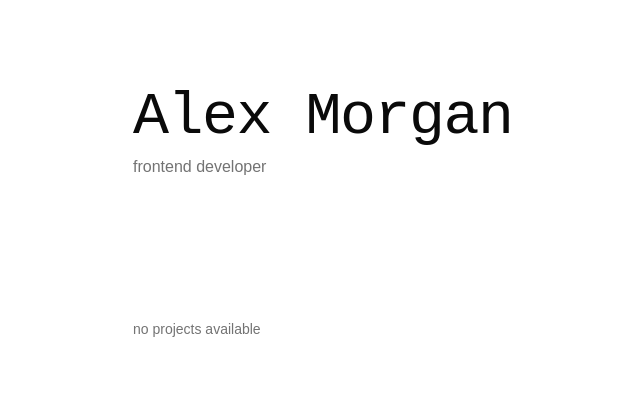
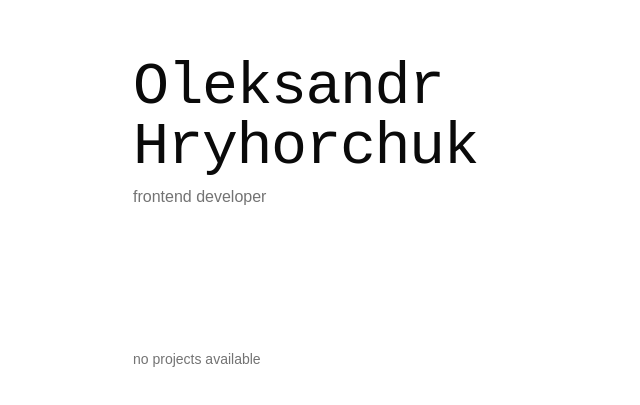
Before and after one commit to ImDarkly/portfolio, a React (Vite) app in the folder src/: page / in a window 1280 px wide. Shown: the part 145-550 px from the top of the page, without its empty margins (171-811 px from the left). Built offline with nearby package versions, Linux system fonts and the light colour scheme; no server answers.

Commit message:
Update personal identity and bio in hero section

```diff
--- a/src/src/components/sections/hero.tsx
+++ b/src/src/components/sections/hero.tsx
@@ -1,16 +1,16 @@
 export function Hero() {
   return (
     <section className="flex w-full flex-col items-start gap-2">
-      <h1 className="max-w-full break-words font-heading text-4xl font-medium leading-none tracking-tight text-foreground sm:text-6xl">
-        Alex Morgan
+      <h1 className="max-w-full font-heading text-4xl leading-none font-medium tracking-tight break-words text-foreground sm:text-6xl">
+        Oleksandr Hryhorchuk
       </h1>
-      <p className="lowercase text-sm text-muted-foreground sm:text-base">
+      <p className="text-sm text-muted-foreground lowercase sm:text-base">
         frontend developer
       </p>
-      <p className="lowercase max-w-prose font-sans text-sm leading-6 text-white sm:text-base">
-        I build clean, responsive interfaces with a focus on clarity, speed,
-        and a calm visual rhythm. Right now I&apos;m shaping simple portfolio
-        experiences that feel direct, readable, and easy to scan.
+      <p className="max-w-prose font-sans text-sm leading-6 text-white lowercase sm:text-base">
+        self-taught frontend developer who learns fast and ships polished React
+        apps. i've built production-ready work both solo and with teams, and i'm
+        looking for a role where i can contribute from day one and keep growing.
       </p>
     </section>
   )
```
